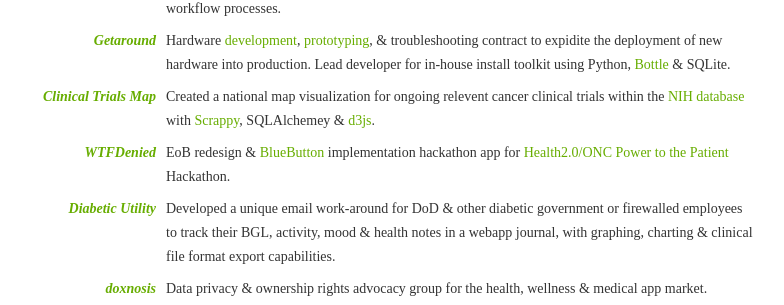
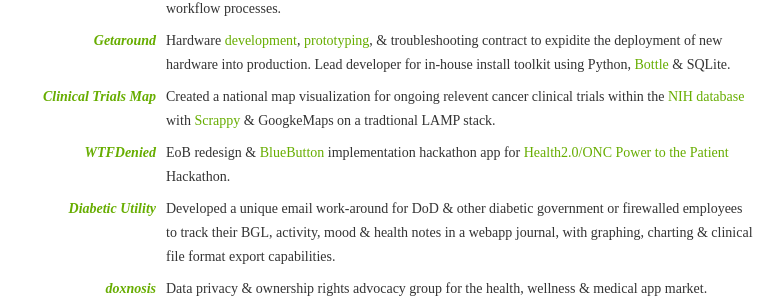
Before and after one commit to laurenstill/laurenstill.github.io, a Jekyll site: the page built from index.html, in a window 1280 px wide. Shown: the part 840-1145 px from the top of the page, without its empty margins (279-1063 px from the left). Built offline with Jekyll 4.4.1, drawn with Linux system fonts in a browser that asks for light colours.

Commit message:
Update index.html
LAMP

```diff
--- a/_layouts/index.html
+++ b/_layouts/index.html
@@ -75,7 +75,7 @@
                     <a href="http://www.cancer.gov/cancertopics/factsheet/clinicaltrials/clinical-trials">Clinical Trials Map</a>
                 </span>
                 <span class="project-desc">
-                    Created a national map visualization for ongoing relevent cancer clinical trials within the <a href="http://www.cancer.gov/clinicaltrials">NIH database</a> with <a href="http://scrapy.org/">Scrappy</a>, SQLAlchemey &amp; <a href="http://d3js.org/">d3js</a>.
+                    Created a national map visualization for ongoing relevent cancer clinical trials within the <a href="http://www.cancer.gov/clinicaltrials">NIH database</a> with <a href="http://scrapy.org/">Scrappy</a> &amp; GoogkeMaps on a tradtional LAMP stack.
                 </span>
             </li>
 
```
